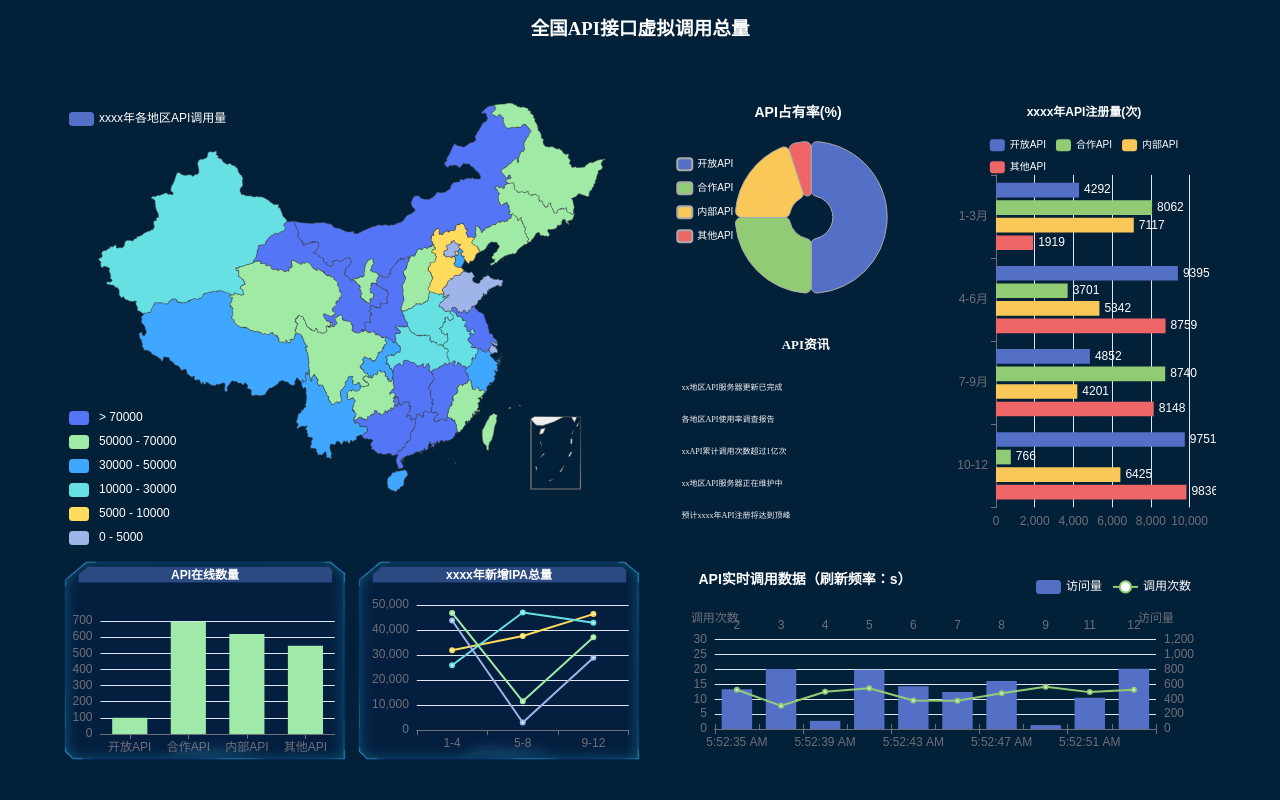
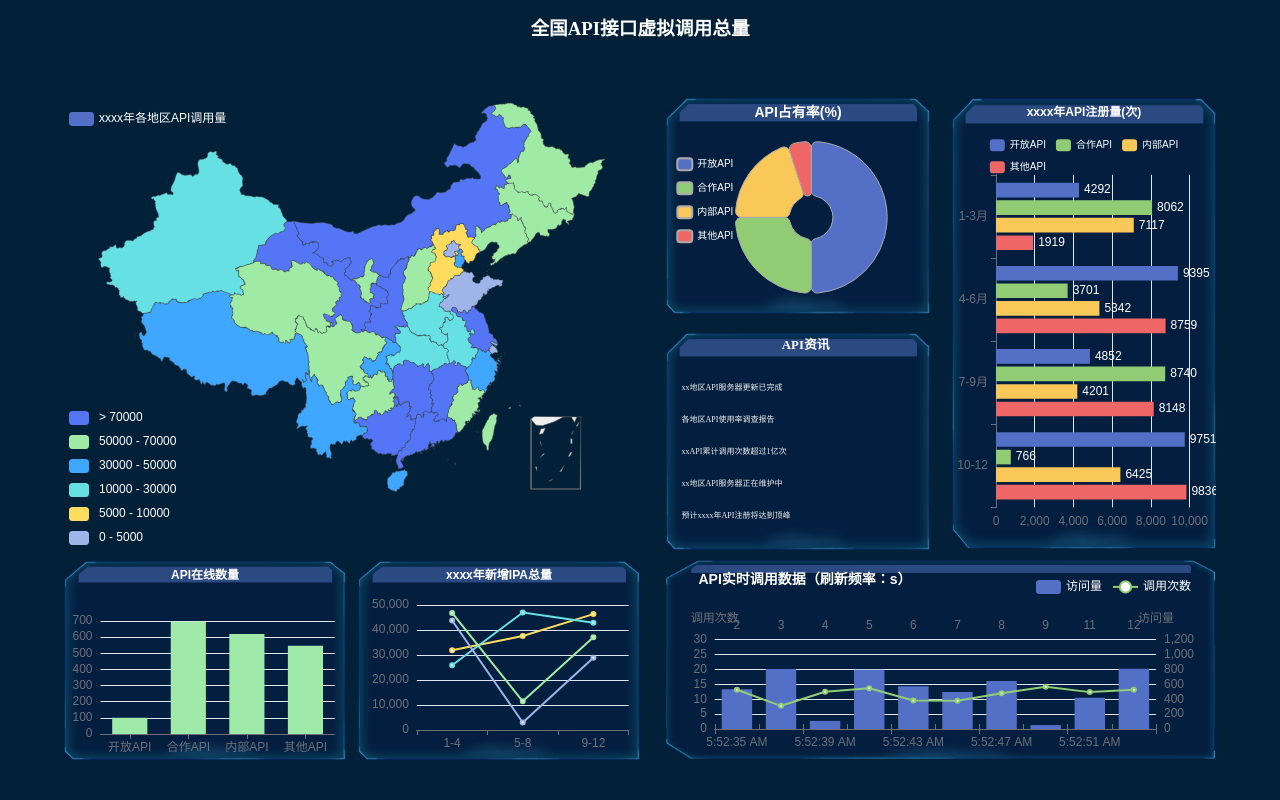
Before and after one commit to buliangz/Echarts_large-screen_data, a plain HTML site: page index.html in a window 1280 px wide. Drawn offline with nearby package versions, Linux system fonts and the light colour scheme; the site is published under a folder, as on GitHub Pages, so addresses that start at the root find nothing; animation ran at ten frames a second.

Commit message:
Update index.css

```diff
--- a/css/index.css
+++ b/css/index.css
@@ -80,7 +80,7 @@
 .rightDiv_left_top{
     width: 100%;
     height: 48%;
-    background-image: url(/images/map.png);
+    background-image: url(../images/map.png);
     background-size: 100% 100%;
     background-repeat: no-repeat;
     /* background-color: rgba(240, 248, 255, 0.405); */
@@ -92,7 +92,7 @@
     color: #fff;
     text-indent: 1em;
     line-height: 2em;
-    background-image: url(/images/map.png);
+    background-image: url(../images/map.png);
     background-size: 100% 100%;
     background-repeat: no-repeat;
     /* background-color: rgba(40, 77, 110, 0.405); */
@@ -114,7 +114,7 @@
     /* border: 1px #e5e5e5 solid; */
     font-size: 16px;
     color: #f0f0f0;
-    /* background-image: url("../images/p.png"); */
+    /* background-image: url("/images/p.png"); */
 }
 
 #scroll li {
@@ -131,7 +131,7 @@
     margin-left: 2%;
     height: 68%;
     float: left;
-    background-image: url(/images/arightboxtop.png);
+    background-image: url(../images/arightboxtop.png);
     background-size: 100% 100%;
     background-repeat: no-repeat;
     /* background-color: rgba(126, 43, 43, 0.34); */
@@ -141,7 +141,7 @@
     height: 30%;
     margin-top: 2%;
     float: left;
-    background-image: url(/images/rightDiv_bottom.png);
+    background-image: url(../images/rightDiv_bottom.png);
     background-size: 100% 100%;
     background-repeat: no-repeat;
 }
```
